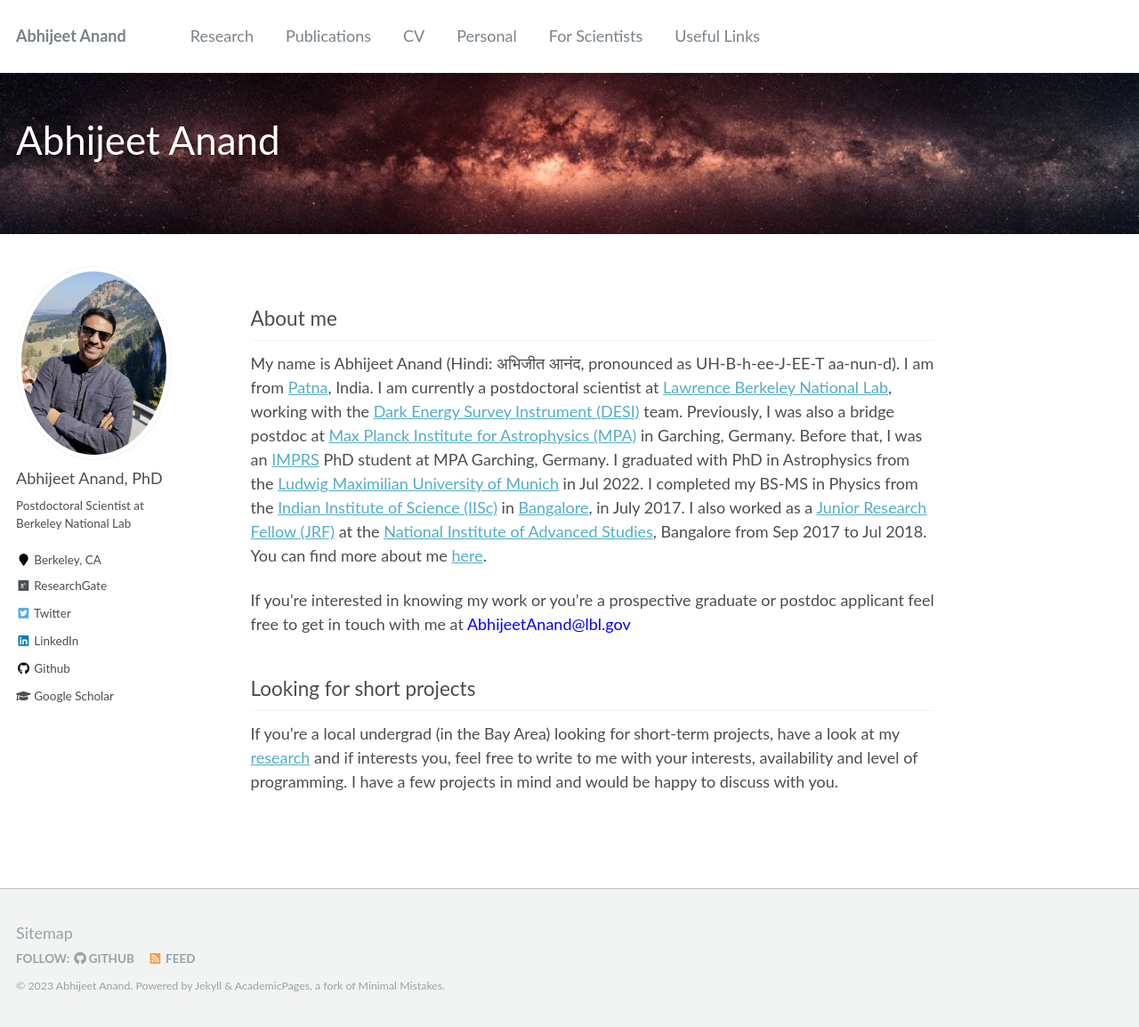
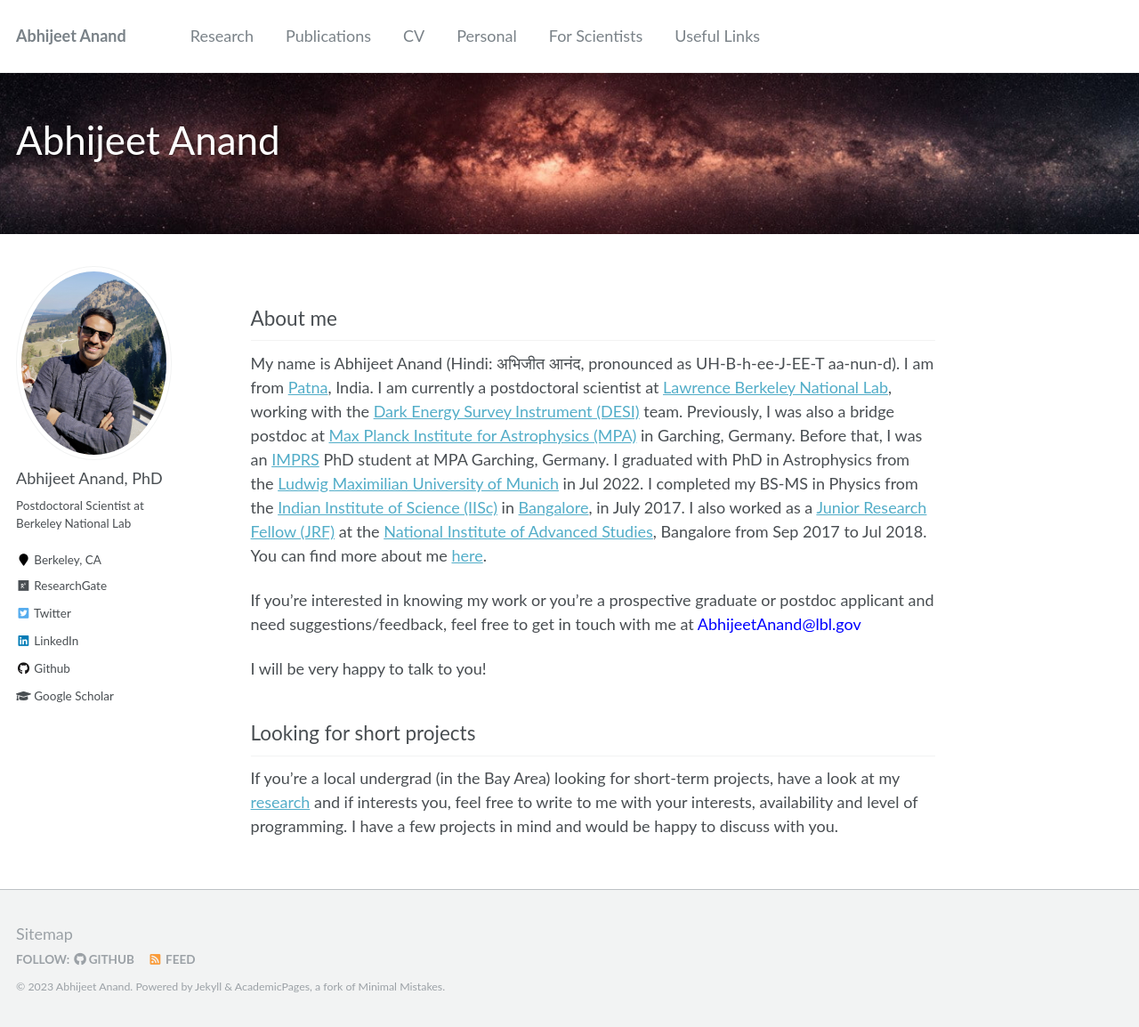
Before and after one commit to tapangoel1994/tapangoel1994.github.io, a Jekyll site: the page built from _pages/about.md, in a window 1280 px wide and 1154 px high. Shown: the whole window at 89% size. Built offline with Jekyll 4.4.1, drawn with Linux system fonts in a browser that asks for light colours.

Commit message:
about me updated

```diff
--- a/_pages/about.md
+++ b/_pages/about.md
@@ -19,7 +19,9 @@ header:
 
 My name is Abhijeet Anand (Hindi: अभिजीत आनंद, pronounced as UH-B-h-ee-J-EE-T aa-nun-d). I am from [Patna](https://en.wikipedia.org/wiki/Patna), India. I am currently a postdoctoral scientist at [Lawrence Berkeley National Lab](https://en.wikipedia.org/wiki/Lawrence_Berkeley_National_Laboratory), working with the [Dark Energy Survey Instrument (DESI)](https://www.desi.lbl.gov/) team. Previously, I was also a bridge postdoc at [Max Planck Institute for Astrophysics (MPA)](https://www.mpa-garching.mpg.de/) in Garching, Germany. Before that, I was an [IMPRS](https://www.imprs-astro.mpg.de/) PhD student at MPA Garching, Germany. I graduated with PhD in Astrophysics from the [Ludwig Maximilian University of Munich](https://en.wikipedia.org/wiki/Ludwig_Maximilian_University_of_Munich) in Jul 2022. I completed my BS-MS in Physics from the [Indian Institute of Science (IISc)](https://en.wikipedia.org/wiki/Indian_Institute_of_Science) in [Bangalore](https://en.wikipedia.org/wiki/Bangalore), in July 2017. I also worked as a [Junior Research Fellow (JRF)](https://en.wikipedia.org/wiki/Junior_Research_Fellowship) at the [National Institute of Advanced Studies](https://en.wikipedia.org/wiki/National_Institute_of_Advanced_Studies), Bangalore from Sep 2017 to Jul 2018. You can find more about me [here](/pages/detailabout).
 
-If you're interested in knowing my work or you're a prospective graduate or postdoc applicant feel free to get in touch with me at <span style="color:blue">AbhijeetAnand@lbl.gov</span>
+If you're interested in knowing my work or you're a prospective graduate or postdoc applicant and need suggestions/feedback, feel free to get in touch with me at <span style="color:blue">AbhijeetAnand@lbl.gov</span>
+
+I will be very happy to talk to you!
 
 ## Looking for short projects
 
```
